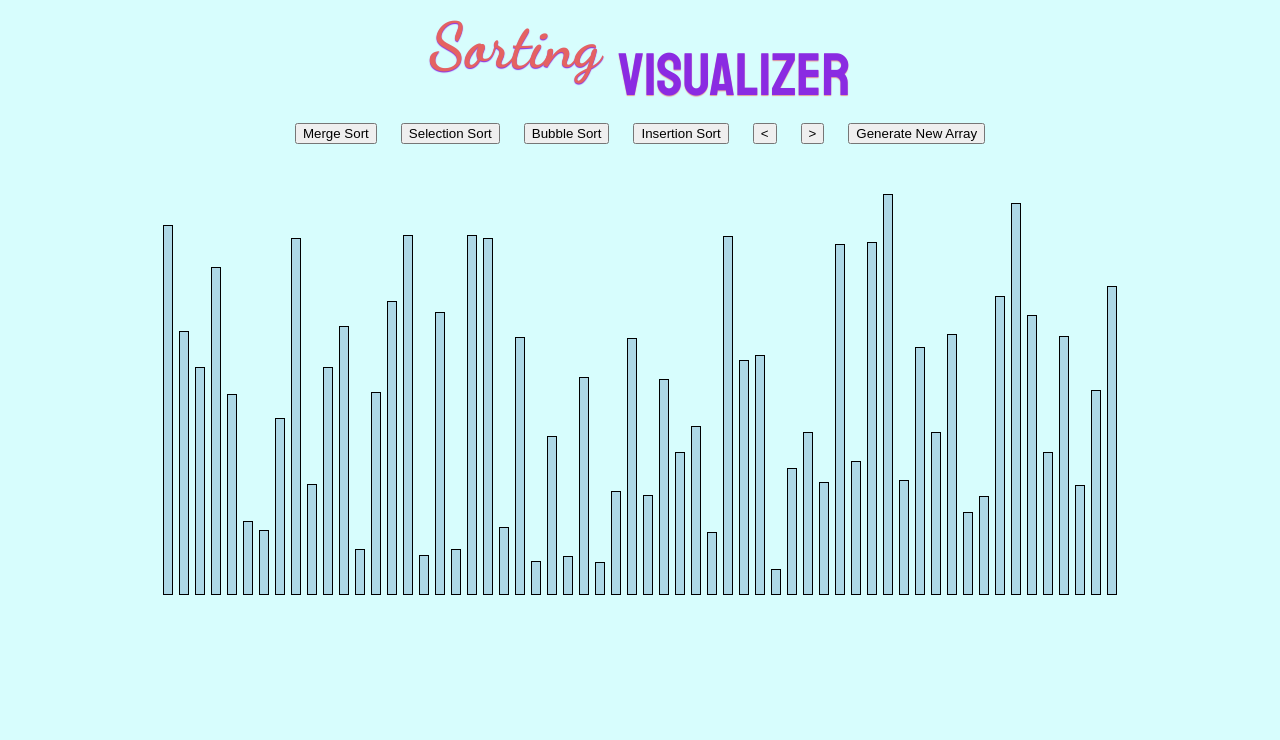
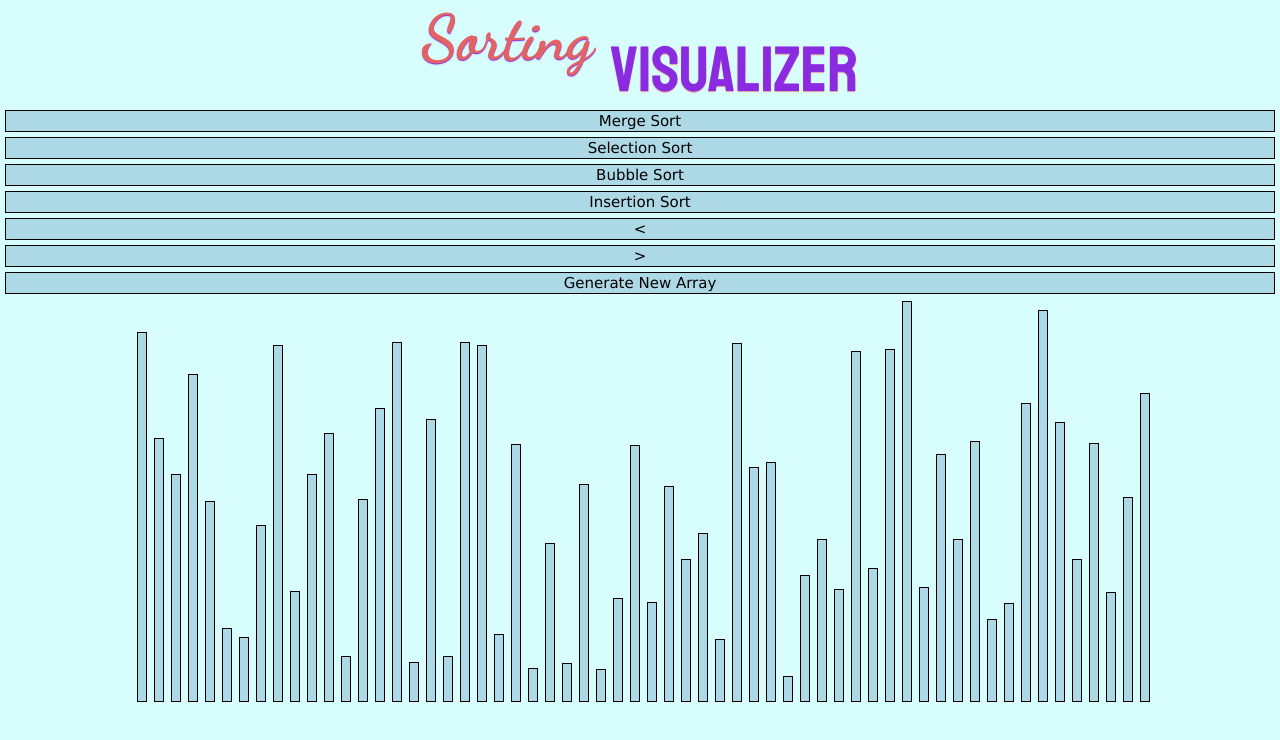
Before and after one commit to mnmt7/Sorting-Visualizer, a plain HTML site: page index.html in a window 1280 px wide. Drawn offline with Linux system fonts and the light colour scheme.

Commit message:
Update index.css

```diff
--- a/index.css
+++ b/index.css
@@ -1,7 +1,11 @@
+* {
+    margin: 0px;
+}
+
 header {
     color: rgb(0, 0, 0);
     text-align: center;
-    margin-bottom: 30px;
+    margin-bottom: 25px;
 }
 
 .title {
@@ -20,7 +24,7 @@ header {
     display: inline-block;
 
     font-family: 'Staatliches', cursive;
-    font-size: 60px;
+    font-size: 64px;
     color: #8A2BE2;
     text-shadow: 0 1px 1px #e59b9b;
 
@@ -34,16 +38,39 @@ body {
 }
 
 .canvas {
-    text-align: center;
+    display: flex;
+    justify-content: center;
+    align-items: flex-end;
+    height: 390px;
+
+}
+
+.buttons {
+    display: flex;
+    justify-content: center;
+    flex-direction: column;
+    gap: 5px;
+
+    font-family: Verdana, Geneva, Tahoma, sans-serif;
+    font-size: 15px;
 }
 
 button {
-    margin: 10px;
+    background-color: lightblue;
+    border-style: solid;
+    border-width: 1.4px;
+    border-color: black;
+    color: black;
+
+
+    font-family: Verdana, Geneva, Tahoma, sans-serif;
+    font-size: 15px;
+    margin: 0px 5px;
 }
 
 .bar, .purple, .blue, .pink {
     display: inline-block;
-    margin: 10px 3px;
+    margin: 27px 0px 7px 7px;
     width: 8px;
     background-color: lightblue;
 
```
